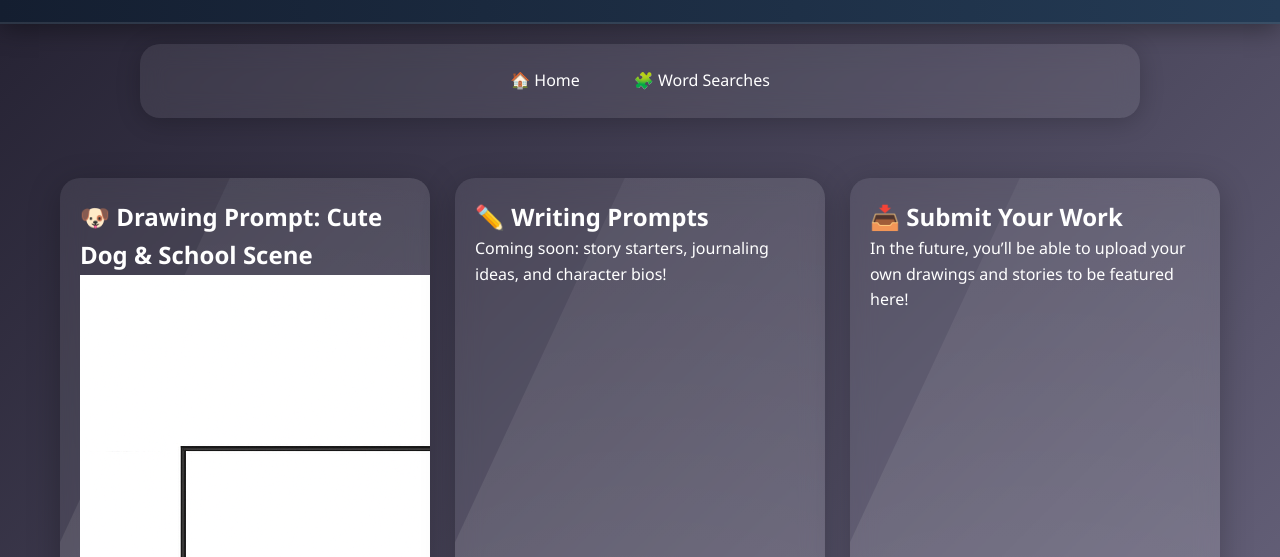
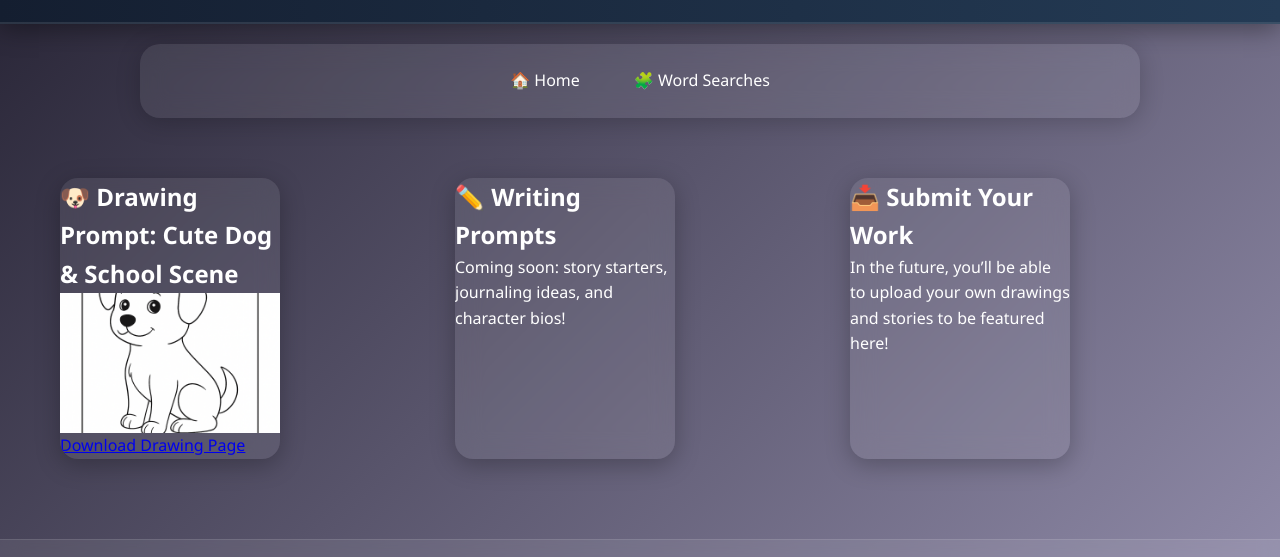
Before and after one commit to MaxYT5184/SchoolWorks, a plain HTML site: page creative.html in a window 1280 px wide. Shown: the part 196-753 px from the top of the page. Drawn offline with Linux system fonts and the light colour scheme.

Commit message:
Update style.css

```diff
--- a/style.css
+++ b/style.css
@@ -84,40 +84,38 @@ main {
   margin: auto;
 }
 
-/* 🃏 Cards */
+/* 🃏 Modern Compact Cards with Full Image */
 .card {
   background: rgba(255, 255, 255, 0.08);
-  border: none;
-  border-radius: 20px;
-  padding: 20px;
+  border-radius: 18px;
+  overflow: hidden; /* keeps image & content clipped */
   color: #fff;
-  box-shadow: 0 8px 32px rgba(0,0,0,0.25);
+  box-shadow: 0 6px 25px rgba(0,0,0,0.25);
   backdrop-filter: blur(12px);
   transition: all 0.3s ease;
-  position: relative;
-  overflow: hidden;
+  width: 220px;  /* smaller card */
+  display: flex;
+  flex-direction: column;
 }
 
-.card::before {
-  content: "";
-  position: absolute;
-  top: -50%;
-  left: -50%;
-  width: 200%;
-  height: 200%;
-  background: radial-gradient(circle, rgba(255,255,255,0.15) 0%, transparent 70%);
-  transform: rotate(25deg);
-  transition: all 0.6s ease;
+.card img {
+  width: 100%;
+  height: 140px;   /* fixed height */
+  object-fit: cover; /* makes the image fill nicely */
+  display: block;
 }
 
-.card:hover::before {
-  transform: rotate(0deg) translate(30px, 30px);
+.card-content {
+  padding: 15px;
+  flex: 1;
 }
 
+/* ✨ Hover Animation */
 .card:hover {
-  transform: translateY(-8px) scale(1.03);
-  box-shadow: 0 12px 40px rgba(0,0,0,0.35);
+  transform: translateY(-6px) scale(1.03);
+  box-shadow: 0 10px 35px rgba(0,0,0,0.35);
 }
+
 
 /* 🦶 Footer */
 footer {
```
